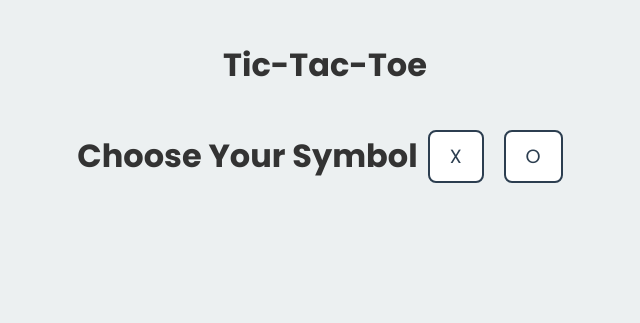
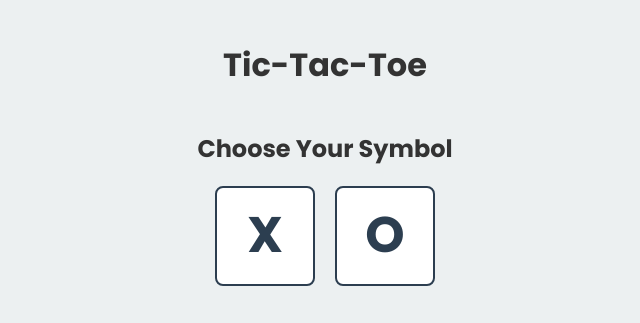
Before and after one commit to KrishSingaria/Tic-Tac-Toe-Ai, a plain HTML site: page index.html in a window 1280 px wide. Shown: the whole page, without its empty margins (315-955 px from the left). Drawn offline with Linux system fonts and the light colour scheme; no server answers.

Commit message:
Ready to deploy

```diff
--- a/index.html
+++ b/index.html
@@ -11,10 +11,11 @@
     <h1>Tic-Tac-Toe</h1>
 
     <div id="symbol-selection">
-        <h1>Choose Your Symbol <br></h1>
-
+      <h2>Choose Your Symbol</h2>
+      <div id="button-container">
         <button class="symbol-button" id="choose-X">X</button>
         <button class="symbol-button" id="choose-O">O</button>
+      </div>
     </div>
 
     <div id="board" class="hidden">
--- a/style.css
+++ b/style.css
@@ -22,10 +22,25 @@ body {
 }
 
 #symbol-selection {
-    display: flex;
-    flex-direction: row;
-    align-items: center;
-    margin-bottom: 20px; /* Adds some space below the buttons */
+  display: flex;
+  flex-direction: column; /* Stacks the title and the button container vertically */
+  align-items: center;
+  margin-bottom: 20px;
+}
+
+#button-container {
+  display: flex;
+  flex-direction: row; /* Makes the items inside (the buttons) side-by-side */
+}
+
+/* This targets only the symbol buttons */
+#symbol-selection .symbol-button {
+  font-size: 50px;
+  font-weight: bold;
+  width: 100px; /* Kept them large */
+  height: 100px;
+  margin: 0 10px; /* Adds space between the buttons */
+  border-radius: 8px; /* This creates the "smooth square" effect */
 }
 
 #symbol-selection.hidden {
```
Also changed, not shown: game.png (added), 1 other file.
